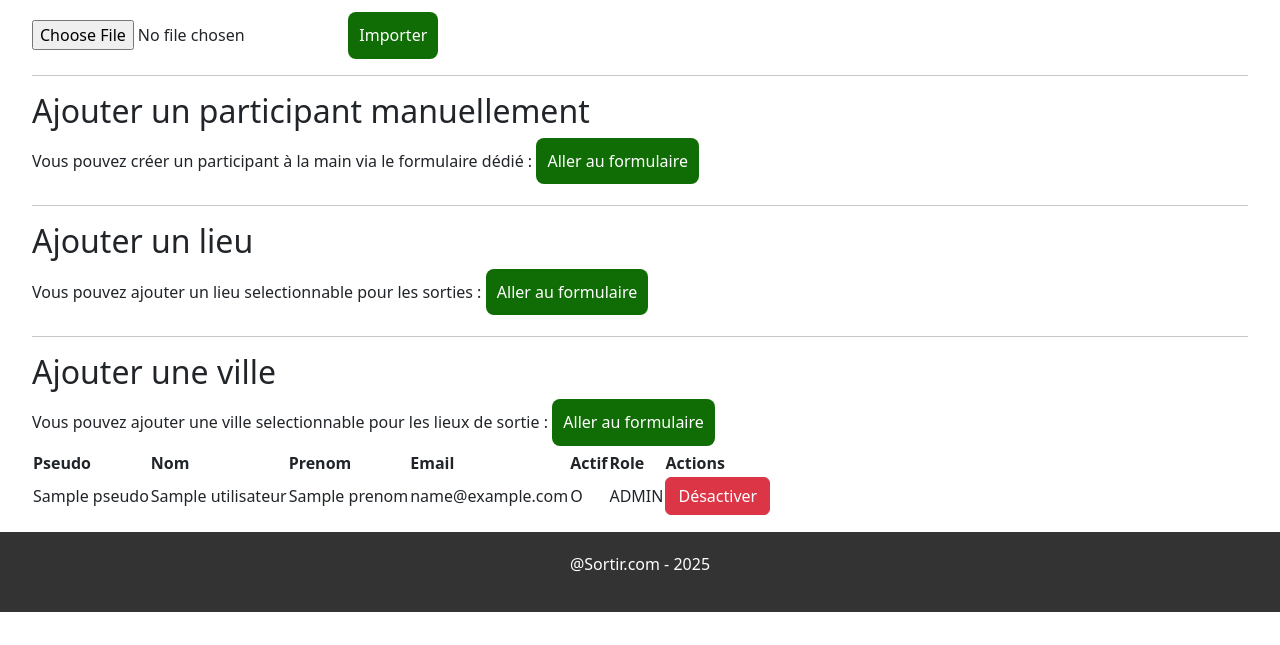
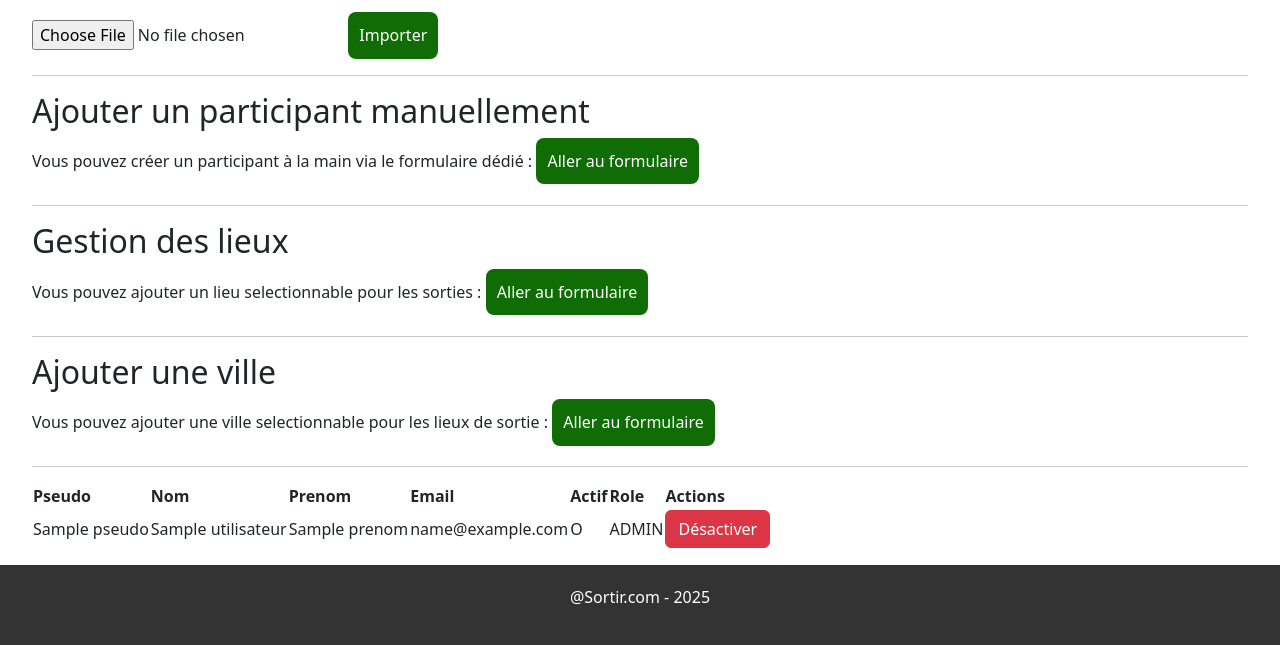
Before and after one commit to Corentin-cott/Sortir.com, a Symfony app: template templates/admin/dashboard.html.twig in a window 1280 px wide. Shown: the part 420-1065 px from the top of the page. Before the commit the page ends 1032 px from the top, so only its background shows below. Run offline with Twig, Linux system fonts and the light colour scheme; the template is opened without the code that fills it: most values are stand-ins (such as "Sample title", 1, 10 or a date in 2020); style sheets or scripts are compiled from the project's sources; some libraries are stand-ins or nearby versions.

Commit message:
Transition ajout lieu controller/template pour la gestion des lieux

```diff
--- a/templates/admin/dashboard.html.twig
+++ b/templates/admin/dashboard.html.twig
@@ -45,10 +45,10 @@
 
         <hr>
 
-        <h2>Ajouter un lieu</h2>
+        <h2>Gestion des lieux</h2>
         <div style="display: ruby;">
             <p>Vous pouvez ajouter un lieu selectionnable pour les sorties :</p>
-            <a href="{{ path('admin_ajouter_lieu') }}" class="bouton-secondary-color">Aller au formulaire</a>
+            <a href="{{ path('admin_gestion_lieux') }}" class="bouton-secondary-color">Aller au formulaire</a>
         </div>
 
         <hr>
@@ -58,6 +58,8 @@
             <p>Vous pouvez ajouter une ville selectionnable pour les lieux de sortie :</p>
             <a href="{{ path('admin_ajouter_ville') }}" class="bouton-secondary-color">Aller au formulaire</a>
         </div>
+
+        <hr>
 
         <div >
             <table >
--- a/templates/admin/lieu/creer_modifier.html.twig
+++ b/templates/admin/lieu/gestionLieux.html.twig
@@ -4,9 +4,13 @@
 
 {% block body %}
     <div class="body-container">
-        <h1 class="title">Ajouter un lieu</h1>
+        <h1 class="title">Gestion des lieux</h1>
             <hr>
 
+            {# Colonne 1 : La liste des lieux est dans $listeLieux #}
+
+
+            {# Colonne 2 : La liste des lieux est dans $listeLieux #}
             <div style="justify-content: center; display: flex;">
                 <div style="min-width: 40em; max-width: 80em;">
                     {{ form_errors(form) }}
```
Also changed, not shown: src/Controller/AdminController.php (+7 -4 lines).
